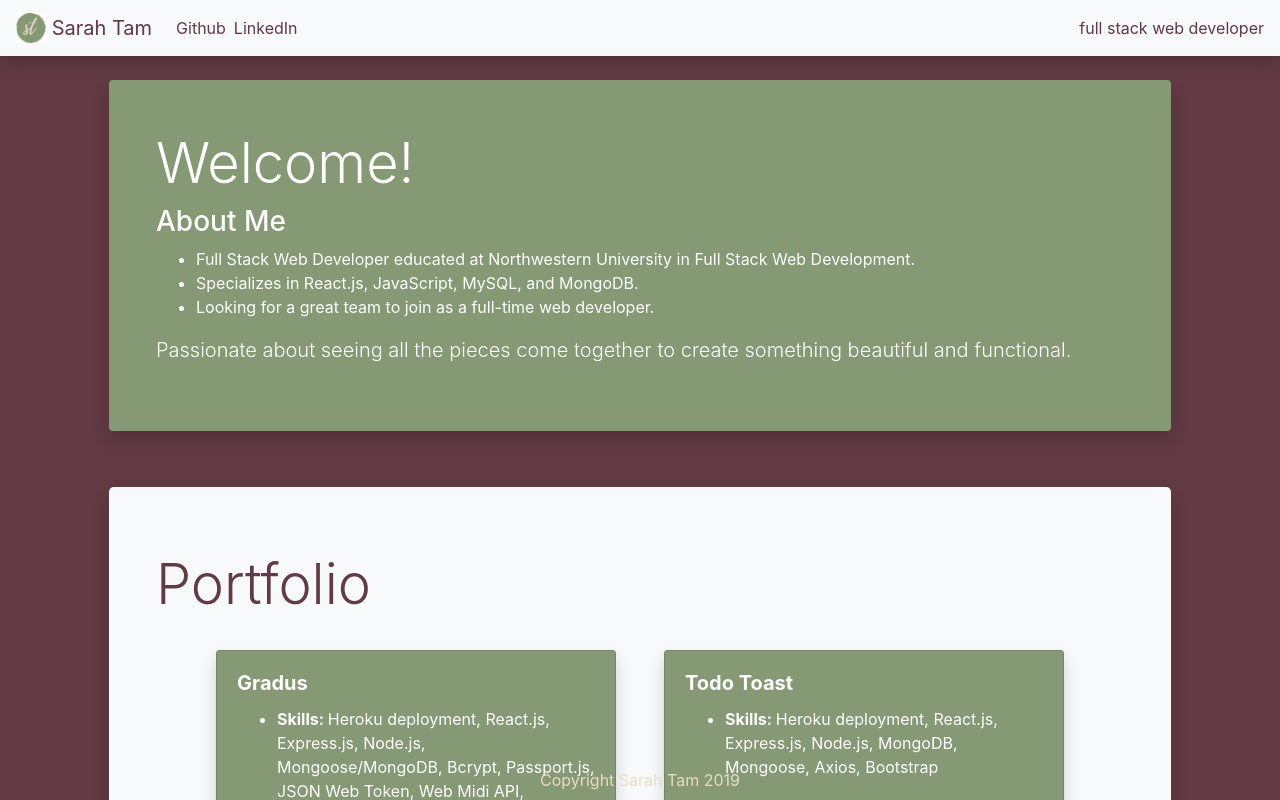
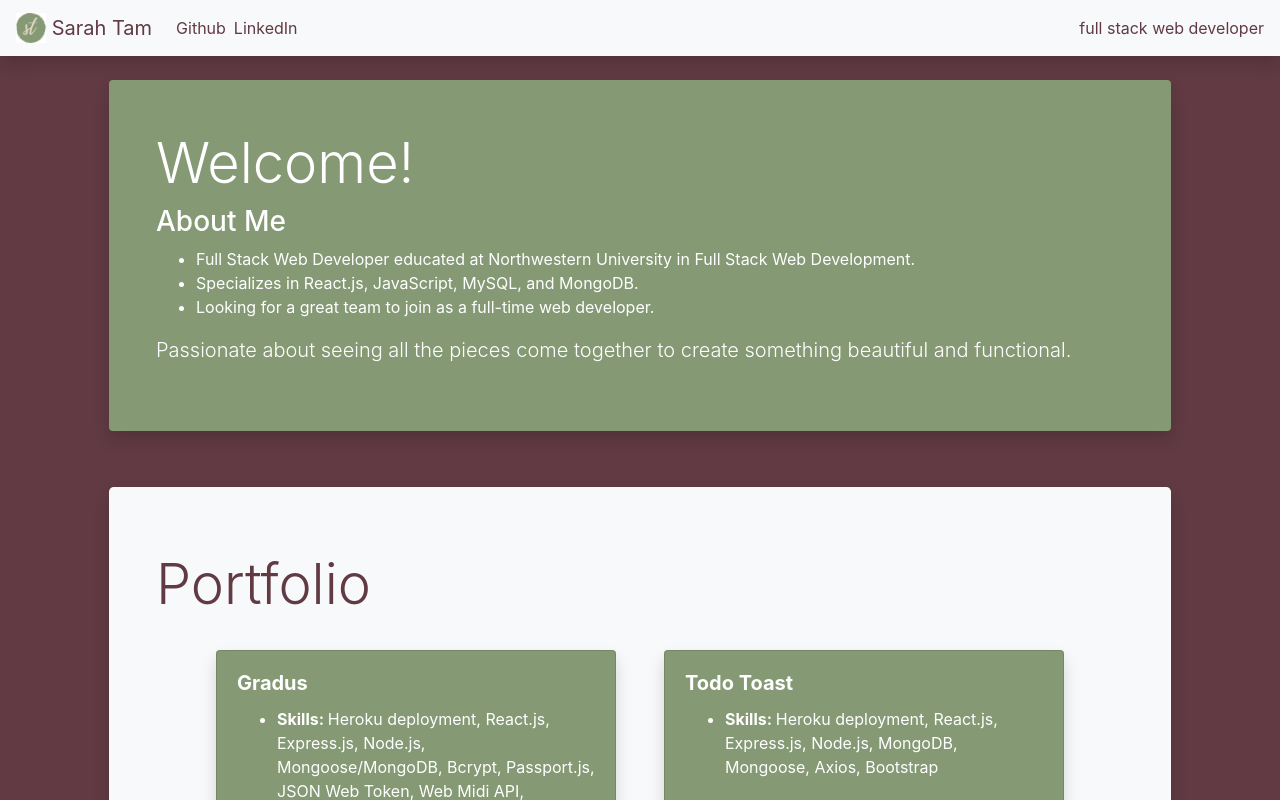
Before and after one commit to sarahtam718/react-portfolio, a React (Create React App) app: page / in a window 1280 px wide. Shown: the top 800 px of the page. Built offline with nearby package versions, Linux system fonts and the light colour scheme.

Commit message:
made footer sticky

```diff
--- a/src/components/footer.js
+++ b/src/components/footer.js
@@ -3,7 +3,7 @@ import React from "react";
 const Footer = () => (
   <div>
     <footer
-      className="page-footer font-small fixed-bottom"
+      className="page-footer font-small"
       style={{ height: 40, color: "#E9DCC3" }}
     >
       <div className="footer-copyright text-center py-2">
```
